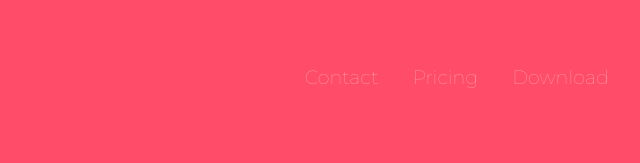
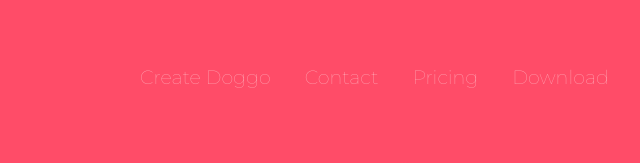
Before and after one commit to dagmarawachocka/TinDog, a plain HTML site: page index.html in a window 1280 px wide. Shown: the top 163 px of the page, 484-1124 px from the left. Drawn offline with nearby package versions, Linux system fonts and the light colour scheme.

Commit message:
Add "create doggo" site

```diff
--- a/index.html
+++ b/index.html
@@ -38,6 +38,9 @@
           </button>
           <div class="collapse navbar-collapse" id="navbarTogglerDemo01">
             <ul class="navbar-nav">
+              <li class="nav-item">
+                <a class="nav-link" href="TinDogForm.html">Create Doggo</a>
+              </li>
               <li class="nav-item">
                 <a class="nav-link" href="#footer">Contact</a>
               </li>
```
